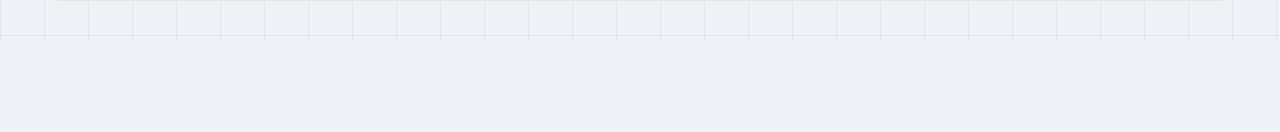
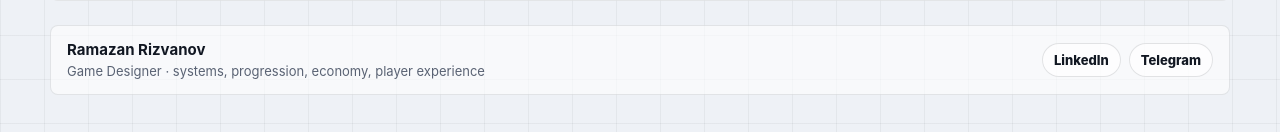
Before and after one commit to fightme-qq/PhaserGameCreator, a website built with Vite: page index.html in a window 1280 px wide. Shown: the part 1637-1769 px from the top of the page. Before the commit the page ends 1678 px from the top, so only its background shows below. Built offline with nearby package versions, Linux system fonts and the light colour scheme.

Commit message:
Add compact creator attribution

```diff
--- a/src/main.ts
+++ b/src/main.ts
@@ -122,6 +122,17 @@ app.innerHTML = `
       </div>
       <div class="tree" id="file-tree"></div>
     </section>
+
+    <section class="creator">
+      <div>
+        <strong>Ramazan Rizvanov</strong>
+        <span>Game Designer · systems, progression, economy, player experience</span>
+      </div>
+      <div class="creator-links" aria-label="Creator links">
+        <a href="https://www.linkedin.com/in/ramazan-rizvanov-639374296/" target="_blank" rel="noreferrer">LinkedIn</a>
+        <a href="https://t.me/zamazilo" target="_blank" rel="noreferrer">Telegram</a>
+      </div>
+    </section>
   </section>
 `;
 
--- a/src/styles.css
+++ b/src/styles.css
@@ -442,6 +442,58 @@ h2 {
   background: rgba(25, 32, 43, 0.035);
 }
 
+.creator {
+  display: flex;
+  align-items: center;
+  justify-content: space-between;
+  gap: 16px;
+  margin-top: 24px;
+  border: 1px solid rgba(25, 32, 43, 0.1);
+  border-radius: 8px;
+  background: rgba(255, 255, 255, 0.58);
+  padding: 14px 16px;
+}
+
+.creator > div:first-child {
+  display: grid;
+  gap: 4px;
+}
+
+.creator strong {
+  color: #111722;
+  font-size: 15px;
+}
+
+.creator span {
+  color: #596273;
+  font-size: 13px;
+  line-height: 1.35;
+}
+
+.creator-links {
+  display: flex;
+  flex: 0 0 auto;
+  gap: 8px;
+}
+
+.creator-links a {
+  border: 1px solid rgba(25, 32, 43, 0.12);
+  border-radius: 999px;
+  background: rgba(255, 255, 255, 0.64);
+  color: #111722;
+  padding: 8px 11px;
+  font-size: 13px;
+  font-weight: 820;
+  text-decoration: none;
+  transition: transform 160ms ease, border-color 160ms ease, background 160ms ease;
+}
+
+.creator-links a:hover {
+  transform: translateY(-1px);
+  border-color: rgba(43, 189, 145, 0.56);
+  background: #ffffff;
+}
+
 @media (max-width: 960px) {
   .stage,
   .flow {
@@ -460,6 +512,11 @@ h2 {
 
   .tree {
     grid-template-columns: 1fr;
+  }
+
+  .creator {
+    align-items: flex-start;
+    flex-direction: column;
   }
 }
 
```
